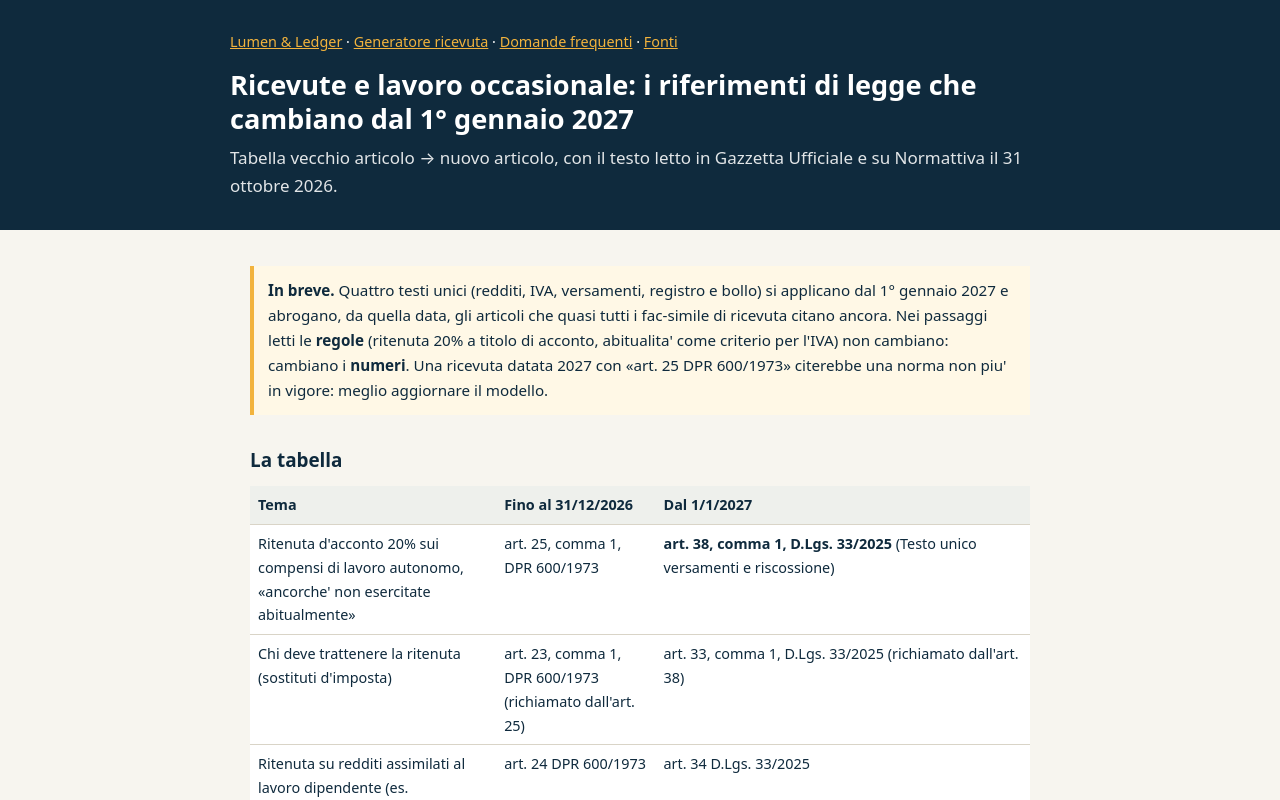
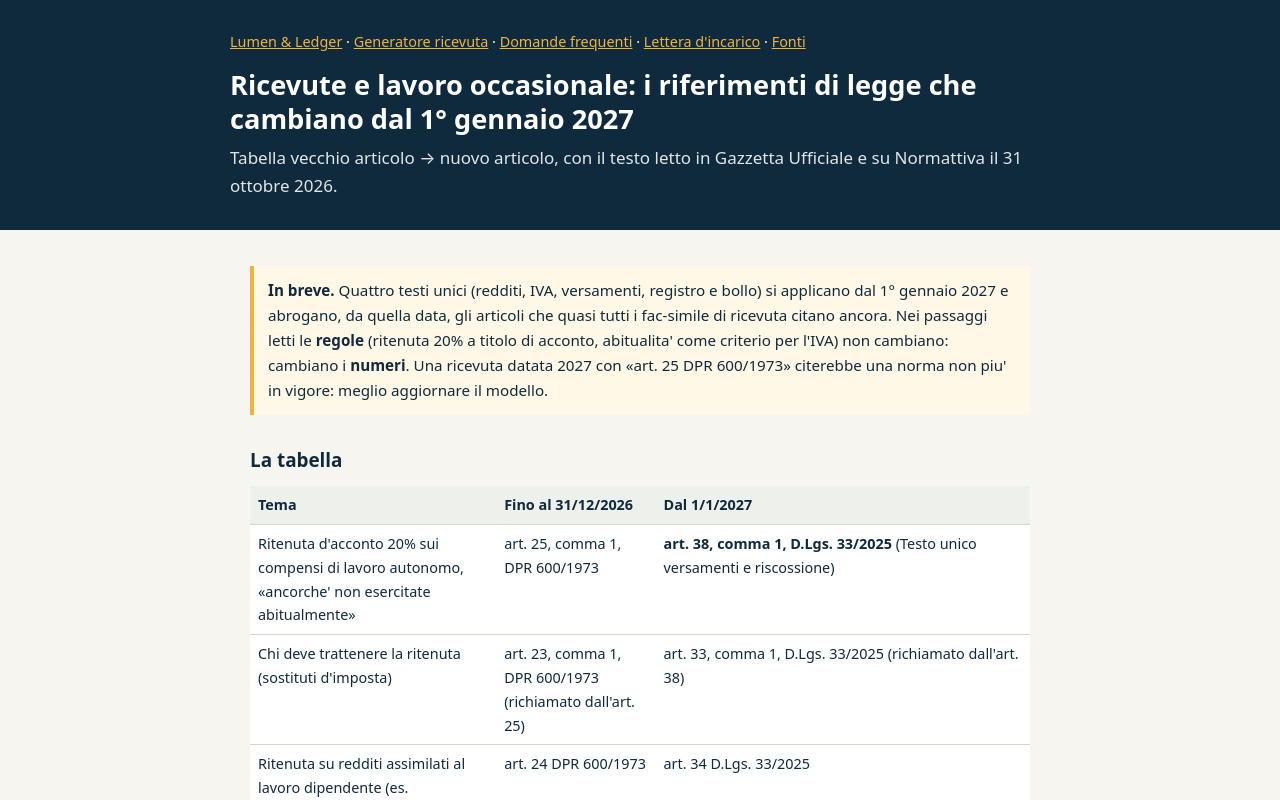
Before and after one commit to lumen-ledger/lumen-ledger.github.io, a plain HTML site: page it/riferimenti-normativi-2027-ricevute/index.html in a window 1280 px wide. Shown: the top 800 px of the page. Drawn offline with Linux system fonts and the light colour scheme.

Commit message:
Link lettera d'incarico from riferimenti normativi 2027

```diff
--- a/it/riferimenti-normativi-2027-ricevute/index.html
+++ b/it/riferimenti-normativi-2027-ricevute/index.html
@@ -42,7 +42,7 @@ footer{padding:20px;font-size:.82rem;color:#5b6770}
 </head>
 <body>
 <header><div class="wrap">
-  <nav><a href="../">Lumen &amp; Ledger</a> · <a href="../ricevuta-prestazione-occasionale/">Generatore ricevuta</a> · <a href="../ricevuta-prestazione-occasionale-domande/">Domande frequenti</a> · <a href="#fonti">Fonti</a></nav>
+  <nav><a href="../">Lumen &amp; Ledger</a> · <a href="../ricevuta-prestazione-occasionale/">Generatore ricevuta</a> · <a href="../ricevuta-prestazione-occasionale-domande/">Domande frequenti</a> · <a href="../lettera-incarico-prestazione-occasionale/">Lettera d'incarico</a> · <a href="#fonti">Fonti</a></nav>
   <h1>Ricevute e lavoro occasionale: i riferimenti di legge che cambiano dal 1° gennaio 2027</h1>
   <p>Tabella vecchio articolo → nuovo articolo, con il testo letto in Gazzetta Ufficiale e su Normattiva il 31 ottobre 2026.</p>
 </div></header>
@@ -86,7 +86,7 @@ footer{padding:20px;font-size:.82rem;color:#5b6770}
 <p><b>E la dichiarazione dei redditi?</b> La dichiarazione presentata nel 2027 riguarda i redditi 2026: modelli e istruzioni li pubblica l'Agenzia delle Entrate. Qui non anticipiamo come saranno citati.</p>
 <p><b>Cosa non abbiamo verificato.</b> Il numero dell'articolo della nuova tariffa del bollo (allegato 3, parte I, D.Lgs. 123/2025) e se importo (2 €) e soglia (77,47 €) restano identici: in Gazzetta Ufficiale la parte I della tariffa e' pubblicata come immagine e non l'abbiamo potuta leggere; eventuali modifiche ai testi unici successive al 31 ottobre 2026 (per il TUIR risulta gia' un correttivo, D.Lgs. 5 agosto 2026, n. 141, di cui non abbiamo letto il testo). Rileggeremo i testi a gennaio 2027 e aggiorneremo la data qui sotto.</p>
 
-<div class="box">Per tenere il conto dell'anno (soglia INPS, ritenute da recuperare, bolli): <a href="../../download/registro-compensi-occasionali.xlsx" download>registro compensi occasionali (.xlsx, gratis)</a>, versione 1.2 gia' aggiornata con i riferimenti 2027 nel foglio Istruzioni. Altre risposte con esempi: <a href="../ricevuta-prestazione-occasionale-domande/">11 domande frequenti sulla ricevuta occasionale</a>.</div>
+<div class="box">Per tenere il conto dell'anno (soglia INPS, ritenute da recuperare, bolli): <a href="../../download/registro-compensi-occasionali.xlsx" download>registro compensi occasionali (.xlsx, gratis)</a>, versione 1.2 gia' aggiornata con i riferimenti 2027 nel foglio Istruzioni. Altre risposte con esempi: <a href="../ricevuta-prestazione-occasionale-domande/">11 domande frequenti sulla ricevuta occasionale</a>. Prima di iniziare il lavoro, per fissare oggetto, compenso e termini: <a href="../lettera-incarico-prestazione-occasionale/">lettera d'incarico per prestazione occasionale</a> (modello gratuito da stampare).</div>
 
 <h2 id="fonti">Fonti (testi primari, consultati il 31 ottobre 2026)</h2>
 <ul class="small">
--- a/sitemap.xml
+++ b/sitemap.xml
@@ -16,7 +16,7 @@
   <url><loc>https://lumen-ledger.github.io/is-plug-in-solar-legal/</loc><lastmod>2026-11-14</lastmod></url>
   <url><loc>https://lumen-ledger.github.io/it/ricevuta-prestazione-occasionale/</loc><lastmod>2026-11-14</lastmod></url>
   <url><loc>https://lumen-ledger.github.io/it/ricevuta-prestazione-occasionale-domande/</loc><lastmod>2026-11-13</lastmod></url>
-  <url><loc>https://lumen-ledger.github.io/it/riferimenti-normativi-2027-ricevute/</loc><lastmod>2026-11-13</lastmod></url>
+  <url><loc>https://lumen-ledger.github.io/it/riferimenti-normativi-2027-ricevute/</loc><lastmod>2026-11-28</lastmod></url>
   <url><loc>https://lumen-ledger.github.io/it/lettera-incarico-prestazione-occasionale/</loc><lastmod>2026-11-14</lastmod></url>
   <url><loc>https://lumen-ledger.github.io/electricity-price-per-kwh/</loc><lastmod>2026-11-28</lastmod></url>
   <url><loc>https://lumen-ledger.github.io/texas-electricity-facts-label/</loc><lastmod>2026-11-13</lastmod></url>
```
